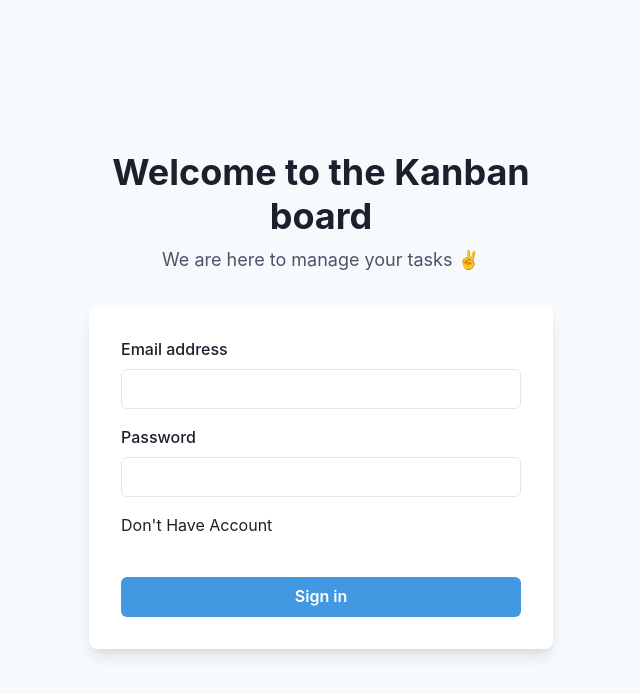
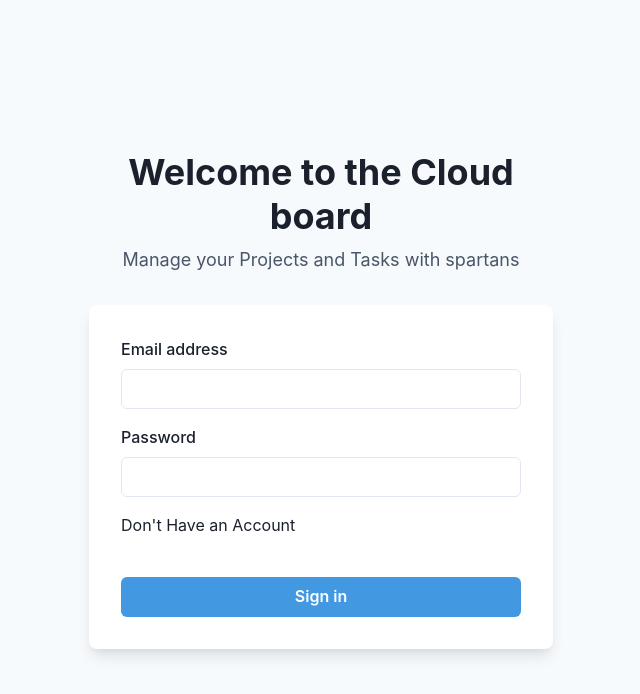
Before and after one commit to rutvik-moradiya/cloud_final_282, a React (Vite) app in the folder frontend/: page /login in a window 1280 px wide. Shown: the top 694 px of the page, without its empty margins (319-959 px from the left). Built offline with nearby package versions, Linux system fonts and the light colour scheme.

Commit message:
UI Changes

```diff
--- a/frontend/src/pages/Login.jsx
+++ b/frontend/src/pages/Login.jsx
@@ -79,9 +79,9 @@ export default function Login() {
       bg={useColorModeValue('gray.50', 'gray.800')}>
       <Stack spacing={8} mx={'auto'} maxW={'lg'} py={12} px={6}>
         <Stack align={'center'}>
-          <Heading fontSize={'4xl'} textAlign={"center"}>Welcome to the Kanban board</Heading>
+          <Heading fontSize={'4xl'} textAlign={"center"}>Welcome to the Cloud board</Heading>
           <Text fontSize={'lg'} color={'gray.600'}>
-            We are here to manage your tasks ✌️
+            Manage your Projects and Tasks️ with spartans
           </Text>
         </Stack>
         <Box
@@ -103,7 +103,7 @@ export default function Login() {
                 direction={{ base: 'column', sm: 'row' }}
                 align={'start'}
                 justify={'space-between'}>
-                <Link to="/signup">Don't Have Account</Link>
+                <Link to="/signup">Don't Have an Account</Link>
               </Stack>
               <Button
                 bg={'blue.400'}
--- a/frontend/src/pages/Signup.jsx
+++ b/frontend/src/pages/Signup.jsx
@@ -88,7 +88,7 @@ export default function Signup() {
         <Stack align={'center'}>
           <Heading fontSize={'4xl'}>Sign up to your account</Heading>
           <Text fontSize={'lg'} color={'gray.600'}>
-            to enjoy all of our cool <Link color={'blue.400'}>features</Link> ✌️
+            to enjoy all of cloud project tasks <Link color={'blue.400'}>features</Link> ✌️
           </Text>
         </Stack>
         <Box
@@ -110,7 +110,7 @@ export default function Signup() {
                 direction={{ base: 'column', sm: 'row' }}
                 align={'start'}
                 justify={'space-between'}>
-                <Link to="/login">I Have an Account</Link>
+                <Link to="/login">Already a member</Link>
               </Stack>
               <Button
                 bg={'blue.400'}
@@ -120,7 +120,7 @@ export default function Signup() {
                 _hover={{
                   bg: 'blue.500',
                 }}>
-                Sign in
+                Sign Up Now
               </Button>
             </Stack>
           </Stack>
```
